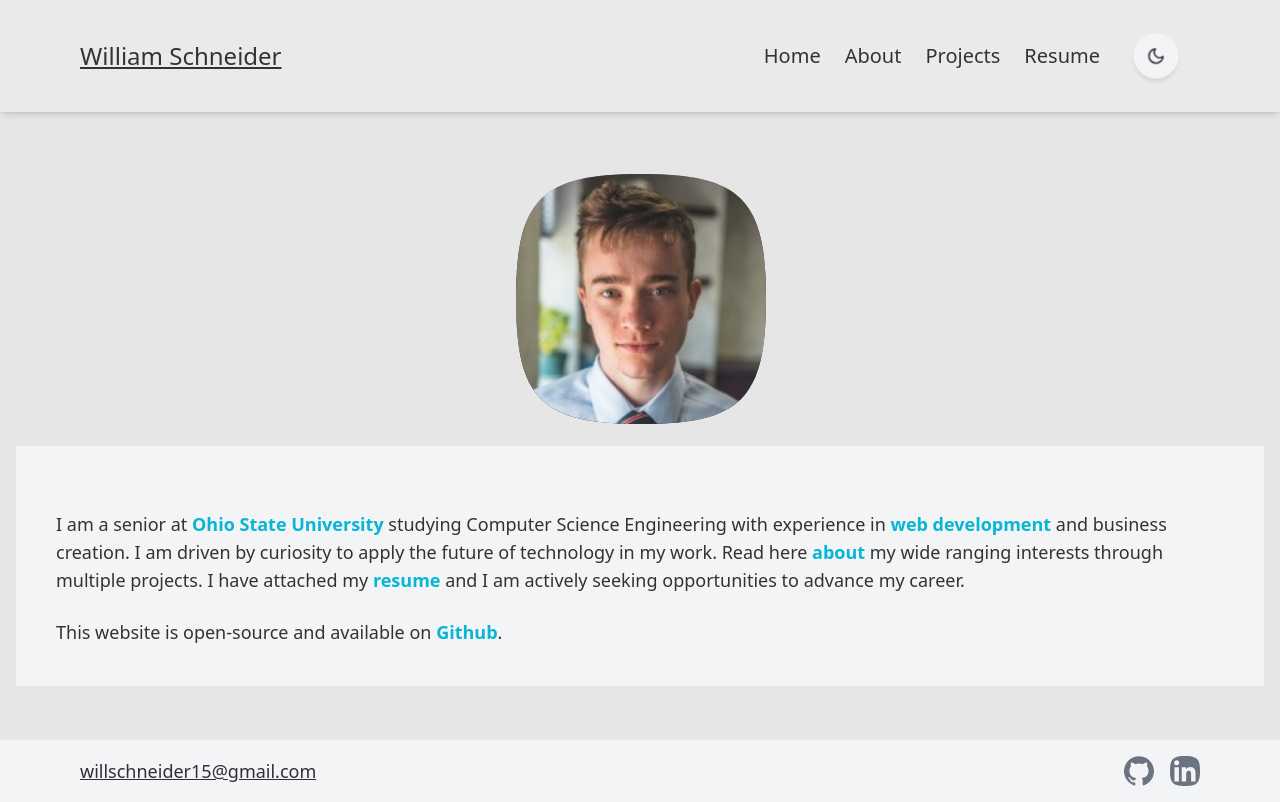
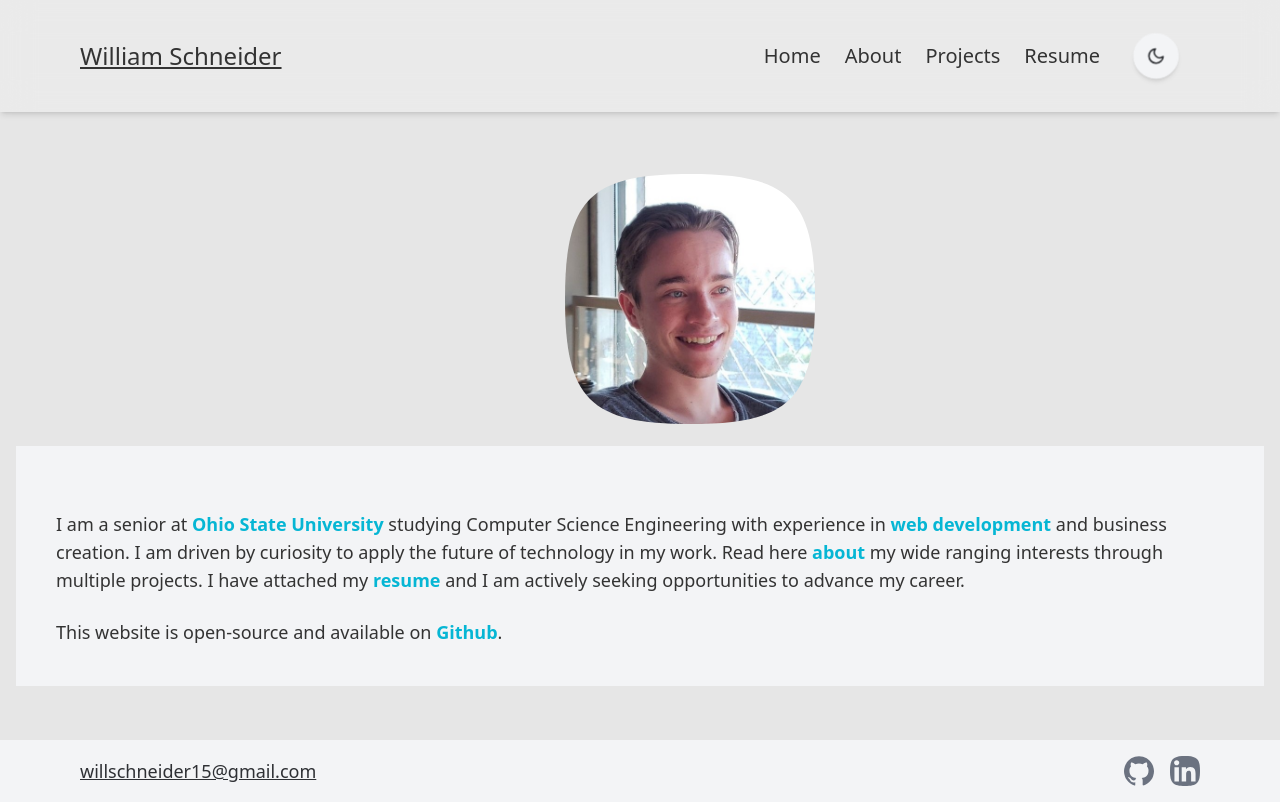
Before and after one commit to willschneider15/portfolio, a Next.js app: page / in a window 1280 px wide. Built offline with nearby package versions, Linux system fonts and the light colour scheme.

Commit message:
update portfolio

```diff
--- a/pages/index.tsx
+++ b/pages/index.tsx
@@ -75,7 +75,8 @@ const Home: NextPage = () => {
             <div className="max-w-md md:pt-20 pt-10 mt-10 pl-25">
 
 
-            <Swiper effect="fade" centeredSlides={true} modules={[EffectFade]} loop={true} slidesPerView={1}  autoplay={{
+              <Image src="/images/will.jpeg" alt="will" className="cursor-pointer object-center object-cover mask mask-squircle  align-center object-center justify-center" width={250} height={250}/>
+            {/* <Swiper effect="fade" centeredSlides={true} modules={[EffectFade]} loop={true} slidesPerView={1}  autoplay={{
                 "delay": 2000,
 
                 "disableOnInteraction": false }}
@@ -99,7 +100,7 @@ const Home: NextPage = () => {
                 <SwiperSlide > <Image src="/images/schneider1.jpg" alt="will" className="cursor-pointer object-center object-cover mask mask-squircle align-center object-center justify-center" width={250} height={250}/></SwiperSlide>
                 <SwiperSlide > <Image src="/images/schneider2.jpg" alt="will" className="cursor-pointer object-center object-cover mask mask-squircle align-center object-center justify-center" width={250} height={250}/></SwiperSlide>
                 <SwiperSlide > <Image src="/images/schneider3.jpg" alt="will" className="cursor-pointer object-center object-cover mask mask-squircle align-center object-center justify-center" width={250} height={250}/></SwiperSlide>
-              </Swiper>
+              </Swiper> */}
 
 
 
```
Also changed, not shown: public/images/will.jpeg (added).
